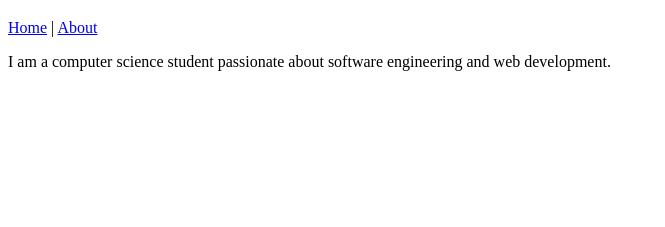
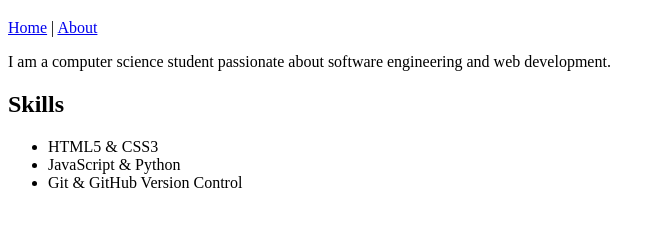
Before and after one commit to nandakishore-dasari/software-devolpment-practise, a plain HTML site: page about.html in a window 1280 px wide. Shown: the part 61-288 px from the top of the page, without its empty margins (0-665 px from the left). Drawn offline with Linux system fonts and the light colour scheme.

Commit message:
Update about.html: Add skills section

```diff
--- a/about.html
+++ b/about.html
@@ -15,6 +15,14 @@
     </header>
     <main>
         <p>I am a computer science student passionate about software engineering and web development.</p>
+        <section>
+            <h2>Skills</h2>
+            <ul>
+                <li>HTML5 & CSS3</li>
+                <li>JavaScript & Python</li>
+                <li>Git & GitHub Version Control</li>
+            </ul>
+        </section>
     </main>
 </body>
 </html>
```
